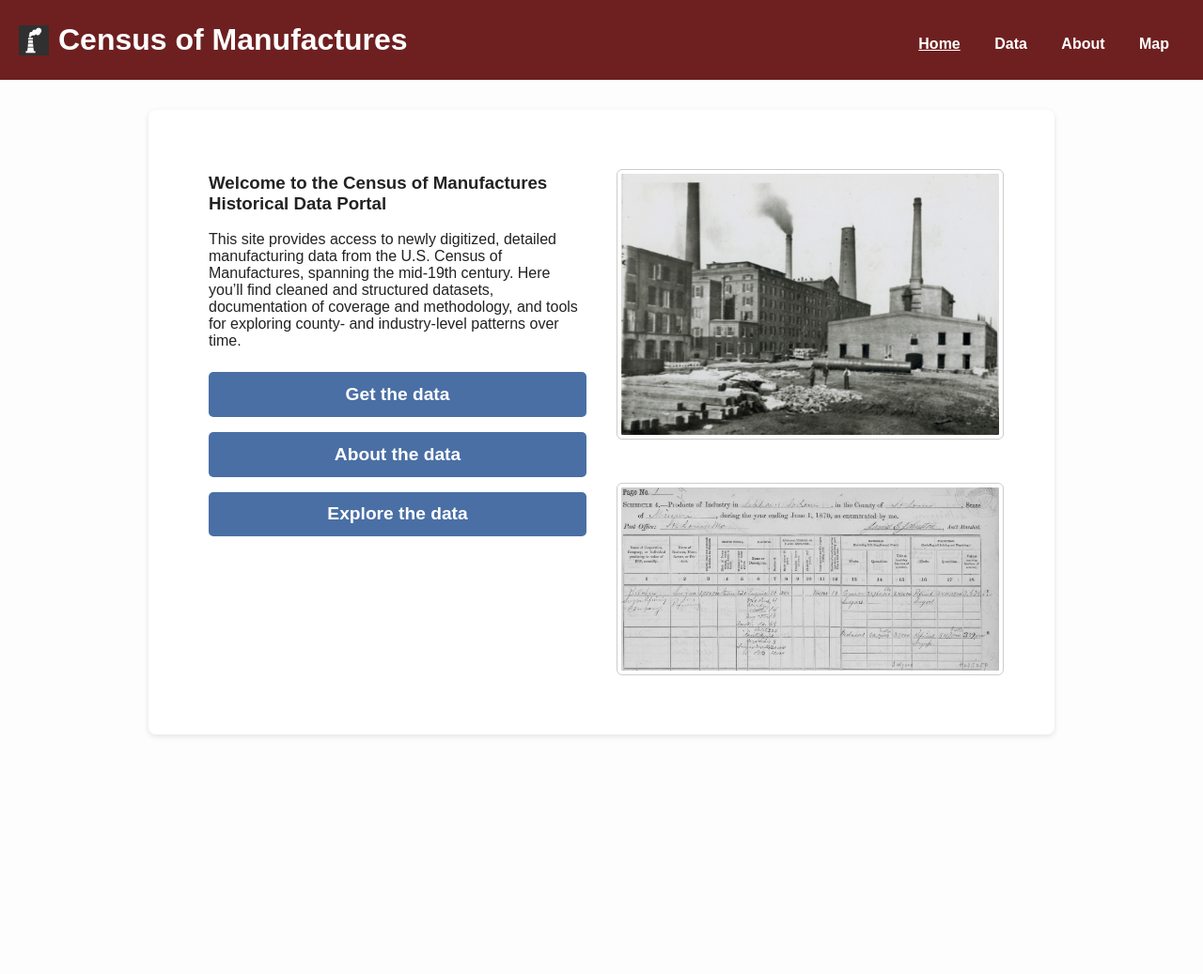
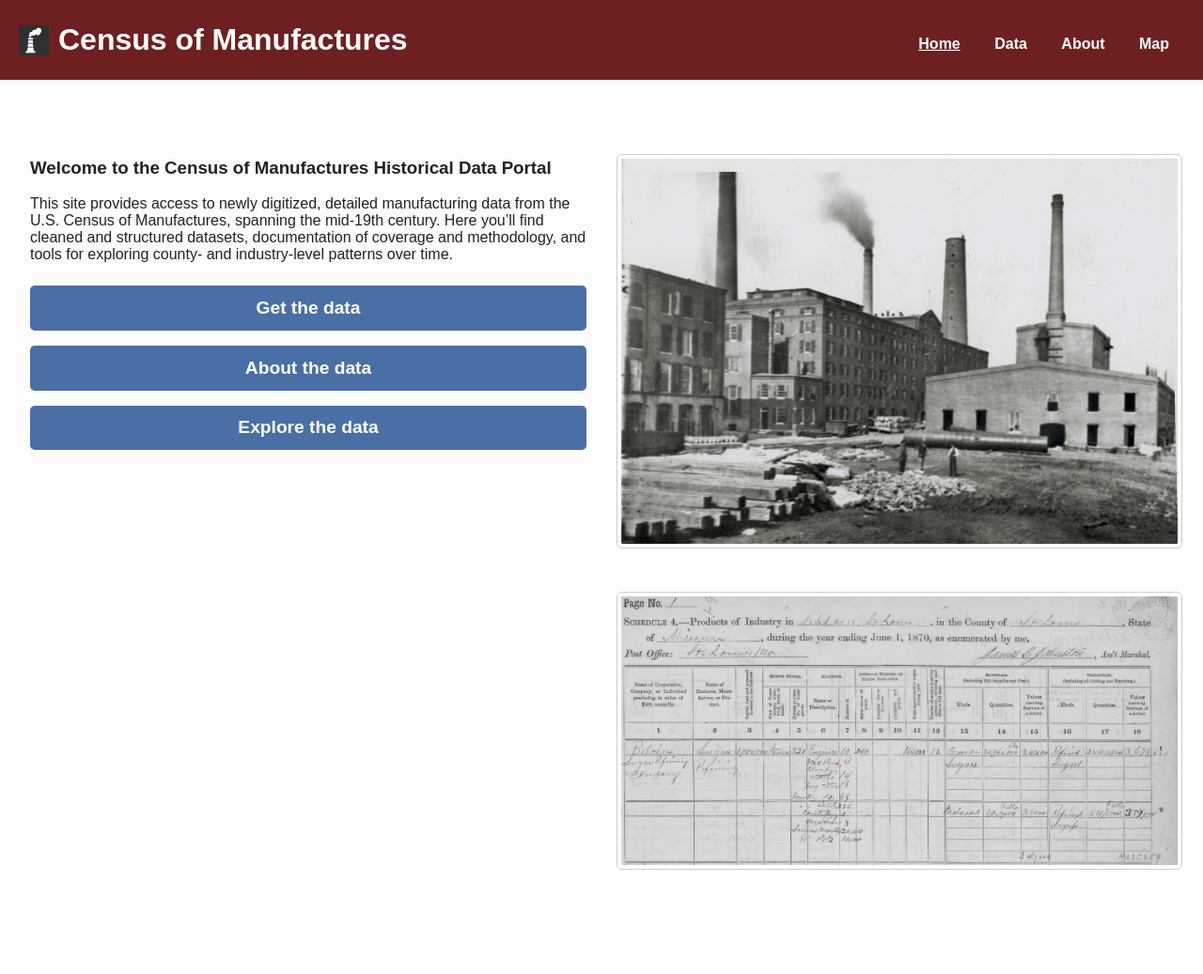
Before and after one commit to allen-otterstrom/CMF_data, a Jekyll site: the page built from index.md, in a window 1280 px wide. Shown: the whole page at 94% size. Built offline with Jekyll 4.4.1, drawn with Linux system fonts in a browser that asks for light colours; before the commit the page ends 900 px from its top, so only the background shows below that.

Commit message:
Update default.html

```diff
--- a/_layouts/default.html
+++ b/_layouts/default.html
@@ -52,4 +52,5 @@
 </main>
 
 </body>
+<body class="{% if page.url == '/' %}page-index{% endif %}">
 </html>
```
